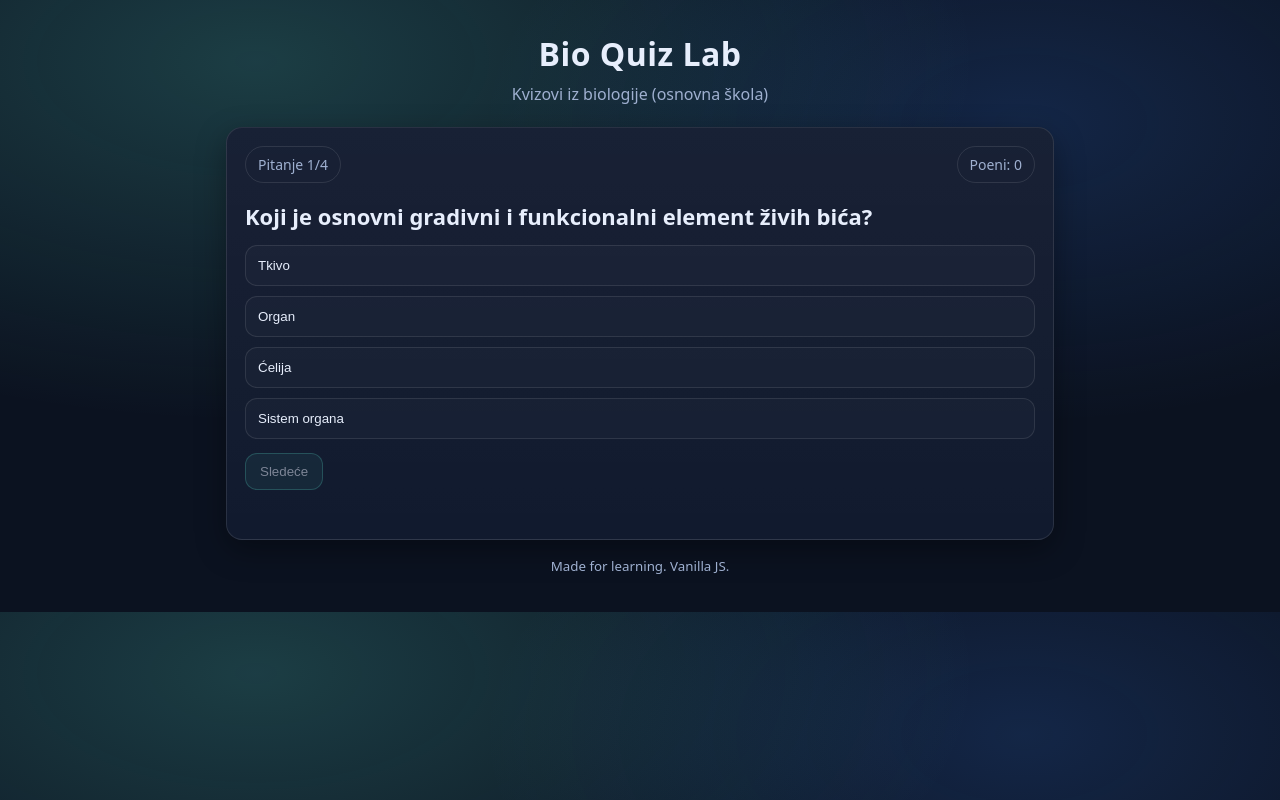
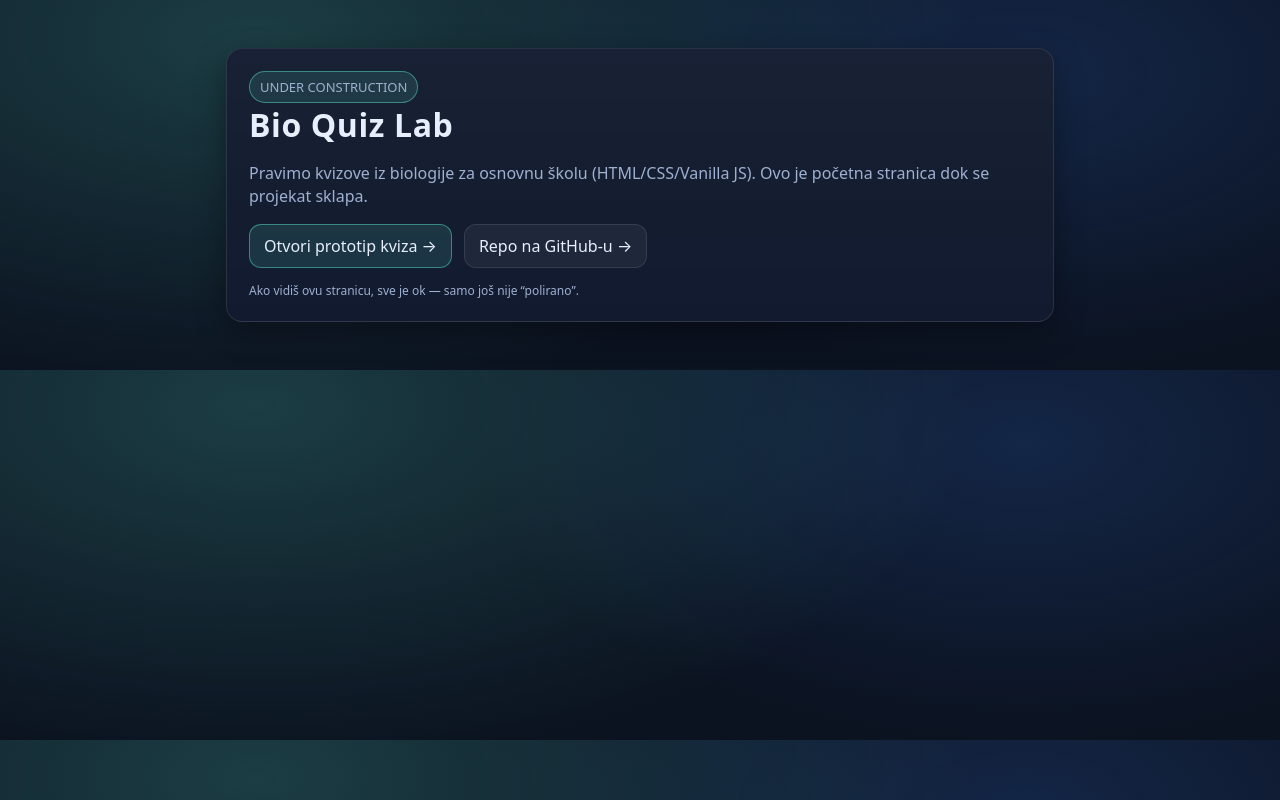
Before and after one commit to vnesha/bio-quiz-lab, a plain HTML site: page index.html in a window 1280 px wide. Drawn offline with Linux system fonts and the light colour scheme.

Commit message:
Add under construction landing page

```diff
--- a/index.html
+++ b/index.html
@@ -1,41 +1,39 @@
 <!doctype html>
-<html lang="sr">
+<html lang="en">
   <head>
     <meta charset="utf-8" />
     <meta name="viewport" content="width=device-width, initial-scale=1" />
-    <title>Bio Quiz Lab</title>
-    <link rel="stylesheet" href="styles.css" />
+    <title>Bio Quiz Lab — Under Construction</title>
+    <style>
+      :root{--bg:#0b1220;--card:#111a2e;--text:#e7eefc;--muted:#9fb0d0;--accent:#5eead4;--border:rgba(255,255,255,.10);}*{box-sizing:border-box}
+      body{margin:0;font-family:system-ui,-apple-system,Segoe UI,Roboto,Arial;background:radial-gradient(1200px 600px at 20% 10%, rgba(94,234,212,.20), transparent 60%),radial-gradient(900px 500px at 80% 20%, rgba(59,130,246,.18), transparent 60%),var(--bg);color:var(--text)}
+      .wrap{max-width:860px;margin:0 auto;padding:48px 16px}
+      .card{background:linear-gradient(180deg, rgba(255,255,255,.03), transparent), var(--card);border:1px solid var(--border);border-radius:16px;padding:22px;box-shadow:0 10px 30px rgba(0,0,0,.35)}
+      h1{margin:0 0 8px;letter-spacing:.6px}
+      .tag{display:inline-block;border:1px solid rgba(94,234,212,.45);background:rgba(94,234,212,.12);padding:6px 10px;border-radius:999px;color:var(--muted);font-size:13px}
+      p{color:var(--muted);line-height:1.45}
+      a{color:var(--accent);text-decoration:none}
+      a:hover{text-decoration:underline}
+      .links{margin-top:14px;display:flex;gap:12px;flex-wrap:wrap}
+      .btn{border:1px solid var(--border);background:rgba(255,255,255,.05);padding:10px 14px;border-radius:12px;color:var(--text)}
+      .btn.primary{border-color:rgba(94,234,212,.45);background:rgba(94,234,212,.12)}
+      .footer{margin-top:14px;font-size:12px;color:var(--muted)}
+    </style>
   </head>
   <body>
-    <header class="app-header">
-      <h1>Bio Quiz Lab</h1>
-      <p class="subtitle">Kvizovi iz biologije (osnovna škola)</p>
-    </header>
+    <main class="wrap">
+      <div class="card">
+        <span class="tag">UNDER CONSTRUCTION</span>
+        <h1>Bio Quiz Lab</h1>
+        <p>Pravimo kvizove iz biologije za osnovnu školu (HTML/CSS/Vanilla JS). Ovo je početna stranica dok se projekat sklapa.</p>
 
-    <main class="container">
-      <section class="card" id="quiz">
-        <div class="quiz-top">
-          <div class="pill" id="progress">Pitanje 1/1</div>
-          <div class="pill" id="score">Poeni: 0</div>
+        <div class="links">
+          <a class="btn primary" href="quiz.html">Otvori prototip kviza →</a>
+          <a class="btn" href="https://github.com/vnesha/bio-quiz-lab">Repo na GitHub-u →</a>
         </div>
 
-        <h2 class="question" id="question">Učitavanje…</h2>
-
-        <div class="answers" id="answers"></div>
-
-        <div class="actions">
-          <button class="btn" id="next" disabled>Sledeće</button>
-          <button class="btn btn-secondary" id="restart" hidden>Restart</button>
-        </div>
-
-        <p class="hint" id="hint"></p>
-      </section>
-
-      <footer class="footer">
-        <small>Made for learning. Vanilla JS.</small>
-      </footer>
+        <div class="footer">Ako vidiš ovu stranicu, sve je ok — samo još nije “polirano”.</div>
+      </div>
     </main>
-
-    <script type="module" src="app.js"></script>
   </body>
 </html>
```
Also changed, not shown: quiz.html (added, +41 -0 lines).
